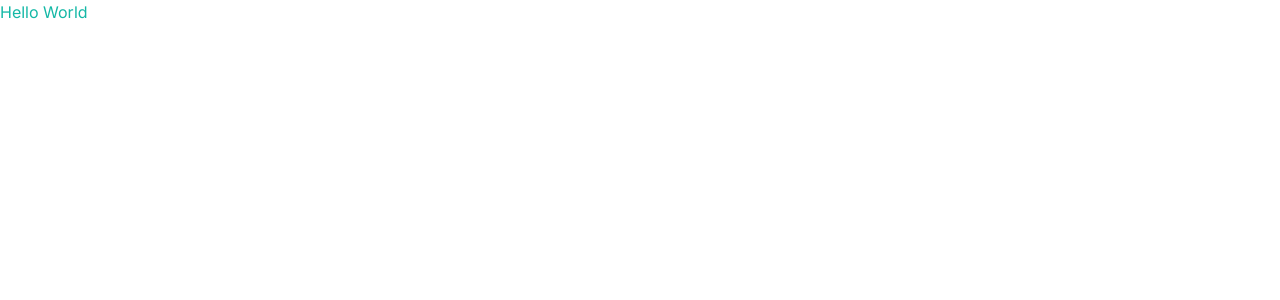
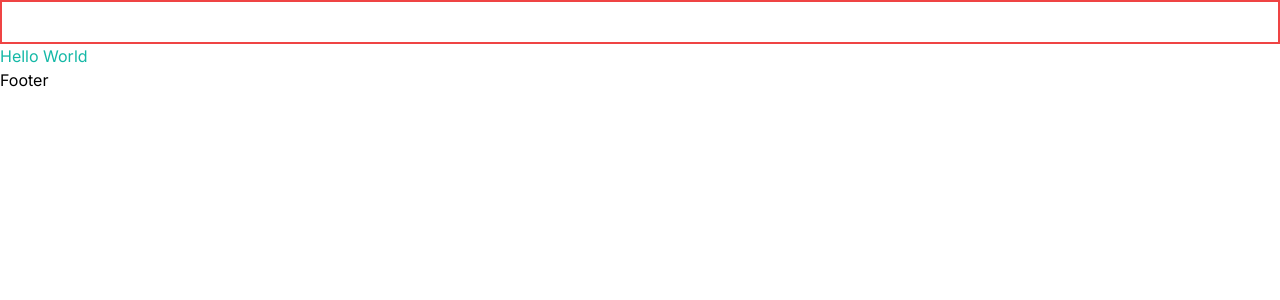
Before and after one commit to roneyyb/travel-app, a Next.js app: page / in a window 1280 px wide. Shown: the top 300 px of the page. Built offline with nearby package versions, Linux system fonts and the light colour scheme.

Commit message:
Added navbar footer and assets

```diff
--- a/app/layout.tsx
+++ b/app/layout.tsx
@@ -1,12 +1,12 @@
 import type { Metadata } from 'next'
-import { Inter } from 'next/font/google'
 import './globals.css'
+import NavBar from '@/components/NavBar'
+import Footer from '@/components/Footer'
 
-const inter = Inter({ subsets: ['latin'] })
 
 export const metadata: Metadata = {
-  title: 'Create Next App',
-  description: 'Generated by create next app',
+  title: 'Travel',
+  description: 'Travel UI/UX App For Camping',
 }
 
 export default function RootLayout({
@@ -16,7 +16,14 @@ export default function RootLayout({
 }) {
   return (
     <html lang="en">
-      <body className={inter.className}>{children}</body>
+      <body >
+        <NavBar />
+        <main
+          className='relative overflow-hidden'
+        > {children}</main>
+        <Footer />
+      </body>
+
     </html>
   )
 }
--- /dev/null
+++ b/components/Footer.tsx
@@ -0,0 +1,9 @@
+import React from 'react'
+
+const Footer = () => {
+    return (
+        <div>Footer</div>
+    )
+}
+
+export default Footer
--- /dev/null
+++ b/components/Navbar.tsx
@@ -0,0 +1,15 @@
+import Link from 'next/link'
+import React from 'react'
+
+const NavBar = () => {
+    return (
+        // Use semantic text as it helps in seo and boosting website rank
+        <nav className='border-2 border-red-500 flexBetween max-container padding-container relative z-30 py-5'>
+            <Link href="/">
+
+            </Link>
+        </nav>
+    )
+}
+
+export default NavBar
```
